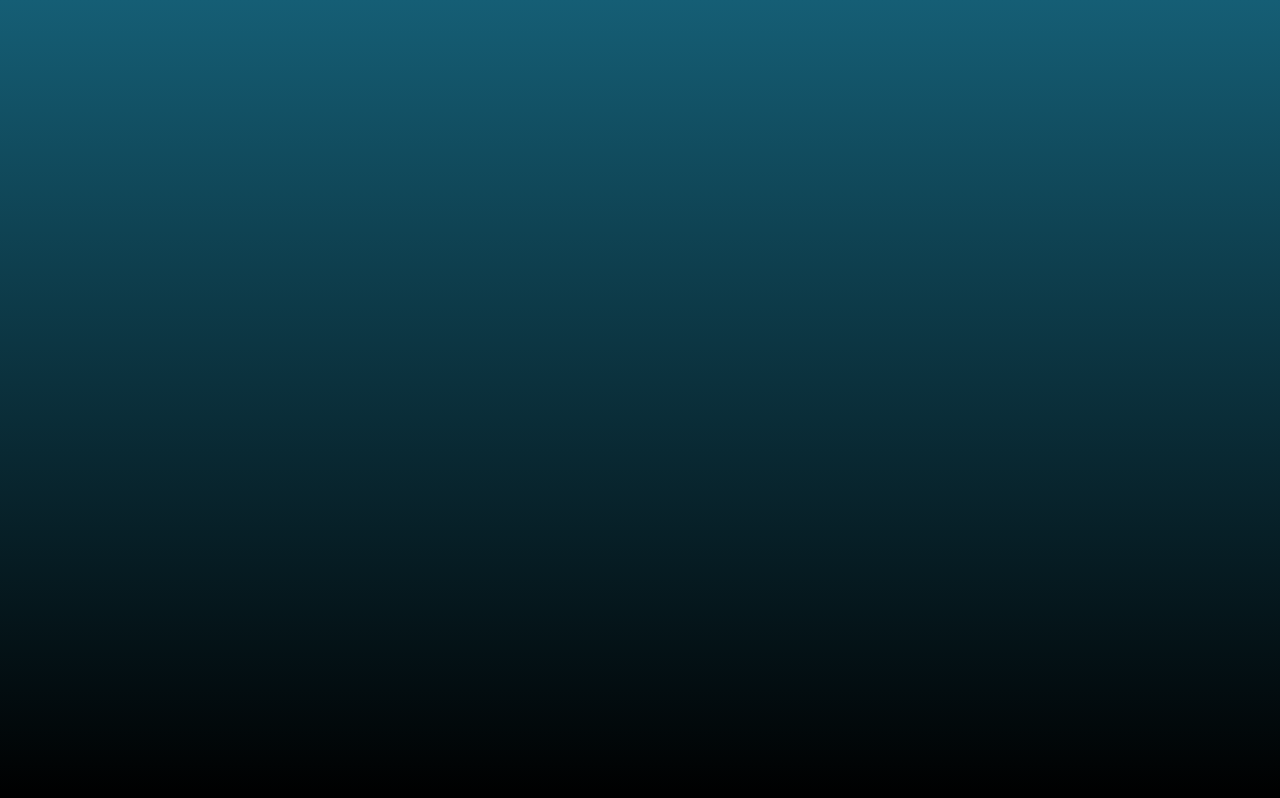
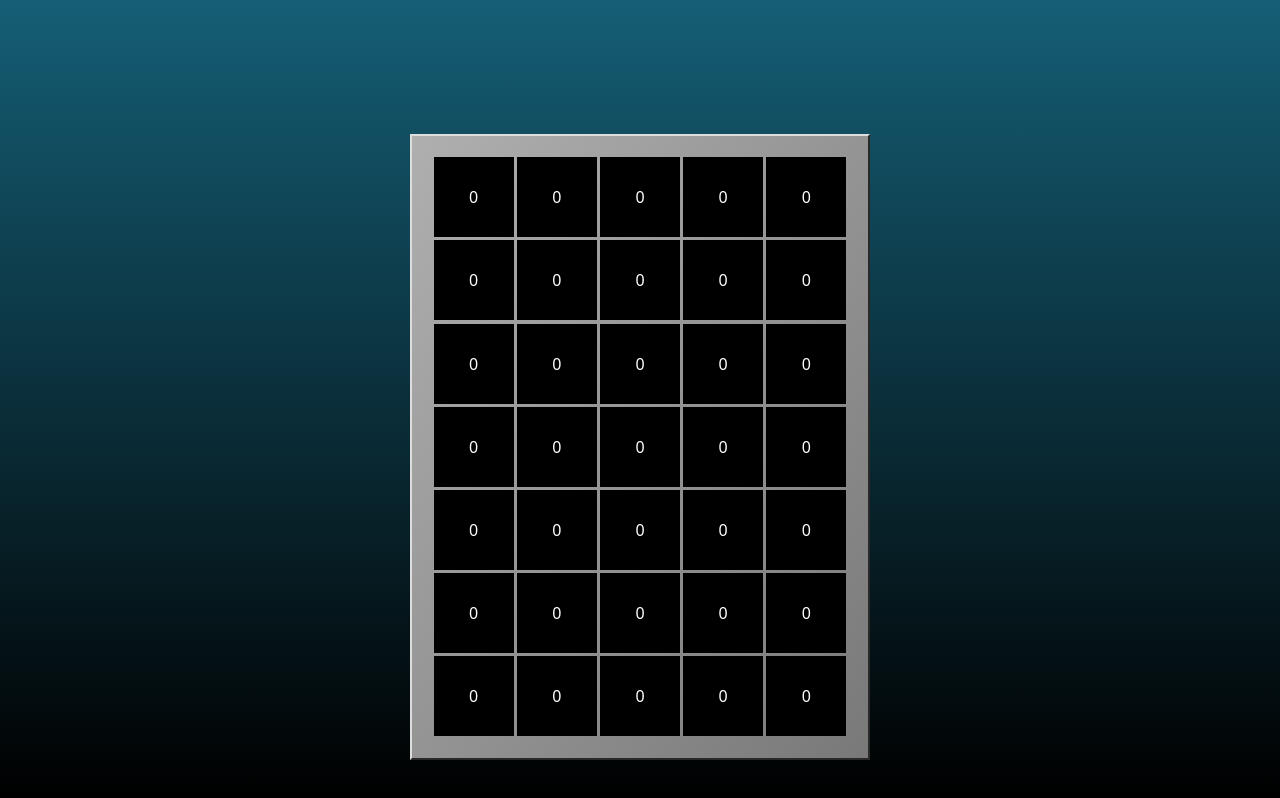
Before and after one commit to CS-MokuMoku-Team-4/drop-numbers-game, a Next.js app: page /drop-numbers-game in a window 1280 px wide. Built offline with nearby package versions, Linux system fonts and the light colour scheme.

Commit message:
feat: create board

```diff
--- /dev/null
+++ b/src/components/Board.tsx
@@ -0,0 +1,29 @@
+import { useSelector } from 'react-redux';
+import styles from '../styles/Home.module.scss';
+import { MyAppState } from '@/types';
+
+const Board = () => {
+  const board = useSelector((state: MyAppState) => state.myApp.board);
+
+  return (
+    <div className={`${styles.metallic} mb-10 p-5`}>
+      {board.map((row, index) => {
+        return (
+          <div key={index} className='flex justify-center items-center'>
+            {row.map((col, index) => {
+              return (
+                <div key={index}
+                  className={`${styles.cell} bg-black text-white flex justify-center items-center`}
+                >
+                  {col}
+                </div>
+              );
+            })}
+          </div>
+        );
+      })}
+    </div>
+  );
+};
+
+export default Board;
--- /dev/null
+++ b/src/config.ts
@@ -0,0 +1,8 @@
+export const Config = {
+  board: {
+    size: {
+      row: 5,
+      col: 7,
+    },
+  },
+};
--- a/src/pages/_app.tsx
+++ b/src/pages/_app.tsx
@@ -1,6 +1,8 @@
 import '@/styles/globals.css';
 import type { AppProps } from 'next/app';
 import { Montserrat, Noto_Sans_JP } from 'next/font/google';
+import { Provider } from 'react-redux';
+import store from './store';
 
 const montserrat = Montserrat({
   weight: ['200', '400'],
@@ -19,7 +21,9 @@ const notoSansJP = Noto_Sans_JP({
 const MyApp = ({ Component, pageProps }: AppProps) => {
   return (
     <main className={`${montserrat.variable} ${notoSansJP.variable} font-sans`}>
+      <Provider store={store} >
       <Component {...pageProps} />
+      </Provider>
     </main>
   );
 };
--- a/src/pages/drop-numbers-game.tsx
+++ b/src/pages/drop-numbers-game.tsx
@@ -1,5 +1,6 @@
 import Head from 'next/head';
 import styles from '../styles/Home.module.scss';
+import Board from '@/components/Board';
 
 const DropNumbersGame = () => {
   return (
@@ -13,7 +14,11 @@ const DropNumbersGame = () => {
         />
       </Head>
       <div className={styles.curtain_open}>
-        <div className='bg-gradient-to-b from-cyan-800 to-black w-screen h-screen'></div>
+        <div className='bg-gradient-to-b from-cyan-800 to-black w-screen h-screen flex justify-center items-end'>
+          <div>
+            <Board />
+          </div>
+        </div>
       </div>
     </>
   );
--- /dev/null
+++ b/src/pages/store/index.ts
@@ -0,0 +1,13 @@
+import { configureStore } from '@reduxjs/toolkit';
+import { useDispatch } from 'react-redux';
+import myAppReducer from './myApp';
+
+const store = configureStore({
+  reducer: {
+    myApp: myAppReducer,
+  },
+});
+
+export const useAppDispatch = () => useDispatch<typeof store.dispatch>();
+
+export default store;
--- /dev/null
+++ b/src/pages/store/myApp.ts
@@ -0,0 +1,32 @@
+import { createSlice } from '@reduxjs/toolkit';
+
+const initialMyAppState = {
+  board: [
+    [0, 0, 0, 0, 0],
+    [0, 0, 0, 0, 0],
+    [0, 0, 0, 0, 0],
+    [0, 0, 0, 0, 0],
+    [0, 0, 0, 0, 0],
+    [0, 0, 0, 0, 0],
+    [0, 0, 0, 0, 0],
+  ],
+};
+
+const myAppSlice = createSlice({
+  name: 'myApp',
+  initialState: initialMyAppState,
+  reducers: {
+    setBoard: (
+      state: { board: number[][] },
+      action: {
+        payload: number[][];
+      },
+    ) => {
+      state.board = action.payload;
+    },
+  },
+});
+
+export const myAppActions = myAppSlice.actions;
+
+export default myAppSlice.reducer;
--- a/src/styles/Home.module.scss
+++ b/src/styles/Home.module.scss
@@ -74,6 +74,22 @@
   filter: drop-shadow(5px 5px 5px #505050);
 }
 
+/* Game Board */
+.cell {
+  margin: 0.1rem;
+  width: 5rem;
+  height: 5rem;
+}
+
+.metallic {
+  border-top: 2px solid #dddddd;
+  border-left: 2px solid #dddddd;
+  border-right: 2px solid #292929;
+  border-bottom: 2px solid #292929;
+  background: linear-gradient(to bottom right, transparent, #797979);
+  background-color: #afafaf;
+}
+
 /* 画面遷移のアニメーション */
 .curtain_open {
   &::before,
--- /dev/null
+++ b/src/types/index.ts
@@ -0,0 +1,5 @@
+export type MyAppState = {
+  myApp: {
+    board: number[][];
+  };
+};
```
